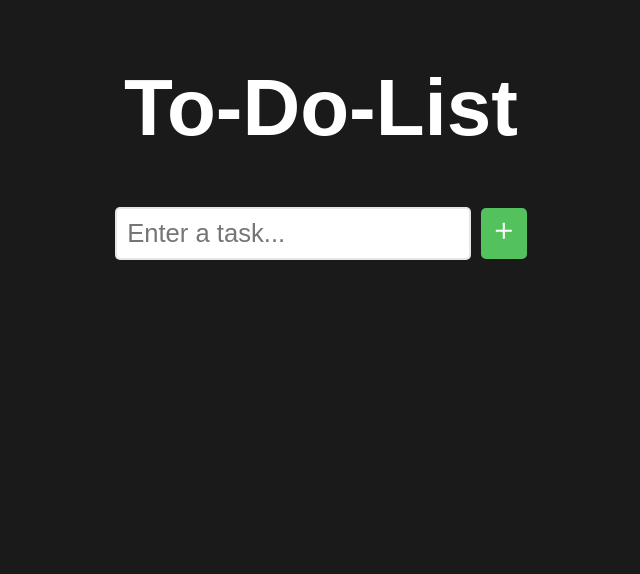
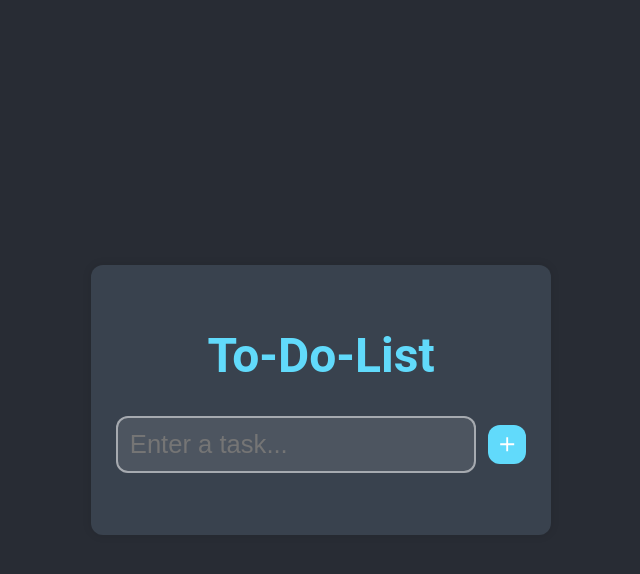
Before and after one commit to Bastyze98/To-Do-List, a React (Vite) app: page / in a window 1280 px wide. Shown: the top 574 px of the page, without its empty margins (319-959 px from the left). Built offline with nearby package versions, Linux system fonts and the light colour scheme.

Commit message:
removed the checkboxes and 'delete' buttons, changed the entire style

```diff
--- a/src/TaskInput.jsx
+++ b/src/TaskInput.jsx
@@ -12,7 +12,7 @@ const TaskInput = ({
   cancelEdit,
 }) => {
   return (
-    <div className="input-add-update-cancel">
+    <div className="input-buttons">
       <input
         type="text"
         placeholder="Enter a task..."
--- a/src/TaskList.jsx
+++ b/src/TaskList.jsx
@@ -1,9 +1,8 @@
-import { useRef, useState } from "react";
+import { useRef } from "react";
 import { SlArrowUp } from "react-icons/sl";
 import { SlArrowDown } from "react-icons/sl";
 import { LuPencilLine } from "react-icons/lu";
 import { FaRegTrashCan } from "react-icons/fa6";
-import { IoSkullOutline } from "react-icons/io5";
 
 import PropTypes from "prop-types";
 
@@ -18,26 +17,26 @@ const TaskList = ({
   const dragPerson = useRef(0);
   const draggedOverPerson = useRef(0);
 
-  const [selectedTasks, setSelectedTasks] = useState([]);
+  // const [selectedTasks, setSelectedTasks] = useState([]);
 
-  function toggleTaskSelection(index) {
-    setSelectedTasks((prevTask) => {
-      const isSelected = prevTask.includes(index);
-      if (isSelected) {
-        return prevTask.filter((selected) => selected !== index);
-      } else {
-        return [...prevTask, index];
-      }
-    });
-  }
+  // function toggleTaskSelection(index) {
+  //   setSelectedTasks((prevTask) => {
+  //     const isSelected = prevTask.includes(index);
+  //     if (isSelected) {
+  //       return prevTask.filter((selected) => selected !== index);
+  //     } else {
+  //       return [...prevTask, index];
+  //     }
+  //   });
+  // }
 
-  function deleteSelectedItems() {
-    const updatedTasks = tasks.filter(
-      (_, index) => !selectedTasks.includes(index)
-    );
-    setTasks(updatedTasks);
-    setSelectedTasks([]);
-  }
+  // function deleteSelectedItems() {
+  //   const updatedTasks = tasks.filter(
+  //     (_, index) => !selectedTasks.includes(index)
+  //   );
+  //   setTasks(updatedTasks);
+  //   setSelectedTasks([]);
+  // }
 
   function handleSort(e) {
     e.preventDefault();
@@ -49,10 +48,10 @@ const TaskList = ({
     setTasks(tasksClone);
   }
 
-  function deleteAllTasks() {
-    setTasks([]);
-    setSelectedTasks([]);
-  }
+  // function deleteAllTasks() {
+  //   setTasks([]);
+  //   setSelectedTasks([]);
+  // }
 
   return (
     <ol>
@@ -71,12 +70,12 @@ const TaskList = ({
           }}
           onDragEnd={handleSort}
         >
-          <input
+          {/* <input
             type="checkbox"
             checked={selectedTasks.includes(index)}
             onChange={() => toggleTaskSelection(index)}
             onClick={(e) => e.stopPropagation()}
-          />
+          /> */}
           <div className="arrows">
             <button
               className="btn move-button"
@@ -116,7 +115,7 @@ const TaskList = ({
           </div>
         </li>
       ))}
-      {selectedTasks.length > 0 && (
+      {/* {selectedTasks.length > 0 && (
         <button className="btn delete-button" onClick={deleteSelectedItems}>
           Delete Selected Items
         </button>
@@ -129,7 +128,7 @@ const TaskList = ({
         >
           <IoSkullOutline />
         </button>
-      )}
+      )} */}
     </ol>
   );
 };
--- a/src/styles.css
+++ b/src/styles.css
@@ -1,146 +1,126 @@
 body {
-  background-color: hsl(0, 0%, 10%);
+  font-family: "Roboto", sans-serif;
+  background-color: #282c34;
+  color: #fff;
+  margin: 0;
+  display: flex;
+  justify-content: center;
+  align-items: center;
+  height: 100vh;
 }
 
 .to-do-list {
-  font-family: Arial, sans-serif;
-  display: flex;
-  flex-direction: column;
-  align-items: center;
+  background-color: #39424e;
+  border-radius: 12px;
+  box-shadow: 0 0 10px rgba(0, 0, 0, 0.1);
+  padding: 30px;
+  width: 400px;
 }
 
 h1 {
-  font-size: 5rem;
-  color: white;
+  font-size: 3rem;
+  color: #61dafb;
+  text-align: center;
 }
 
 .btn {
-  color: white;
-  font-weight: bold;
+  display: flex;
+  justify-content: center;
+  align-items: center;
+  color: #fff;
   border: none;
   cursor: pointer;
-  border-radius: 5px;
-  padding: 10px;
+  border-radius: 12px;
+  padding: 8px;
   transition: background-color 0.5s ease;
+}
+
+.add-button,
+.edit-button,
+.cancel-button,
+.delete-button {
+  font-size: 1.4rem;
+  padding: 8px;
+}
+
+.add-button {
+  background-color: #61dafb;
+}
+
+.add-button:hover {
+  background-color: #4fa3d1;
+}
+
+.delete-button {
+  background-color: #ff5e5e;
+}
+
+.delete-button:hover {
+  background-color: #d13c3c;
+}
+
+.move-button {
+  background-color: #ffbf3b;
+  border-radius: 50%;
+}
+
+.move-button:hover {
+  background-color: #d1a032;
+}
+
+.edit-button {
+  background-color: hsl(240, 50%, 50%);
+}
+
+.edit-button:hover {
+  background-color: hsl(240, 50%, 40%);
+}
+
+.cancel-button {
+  background-color: #757575;
+}
+
+.cancel-button:hover {
+  background-color: #616161;
+}
+
+.edit-mode:focus {
+  outline: 2px solid #4c2a8e;
+}
+
+.add-mode:focus {
+  outline: 2px solid #61dafb;
+}
+
+.empty-list {
+  color: #ccc;
+  font-family: sans-serif;
+  font-size: 1.2rem;
 }
 
 .arrows {
   display: flex;
   flex-direction: column;
   align-items: center;
-  justify-content: center;
-  gap: 5px;
-}
-
-.add-button {
-  background-color: hsl(125, 47%, 54%);
-}
-
-.add-button:hover {
-  background-color: hsl(125, 47%, 44%);
-}
-
-.delete-button {
-  background-color: hsl(10, 90%, 50%);
-}
-
-.delete-button:hover {
-  background-color: hsl(10, 90%, 40%);
-}
-
-.move-button {
-  background-color: hsl(207, 90%, 64%);
-  /* background-color: #d9d9d9; */
-  border-radius: 50%;
-}
-
-.move-button:hover {
-  background-color: hsl(207, 90%, 54%);
-}
-
-.edit-button {
-  background-color: hsl(30, 100%, 55%);
-}
-
-.edit-button:hover {
-  background-color: hsl(30, 100%, 45%);
-}
-
-.cancel-button {
-  background-color: hsl(0, 0%, 35%);
-}
-.cancel-button:hover {
-  background-color: hsl(0, 0%, 45%);
-}
-
-.edit-mode:focus {
-  outline: 3px solid hsl(30, 100%, 45%);
-}
-
-.add-mode:focus {
-  outline: 3px solid hsl(125, 47%, 54%);
-}
-
-.empty-list {
-  color: hsl(0, 0%, 97%);
-  font-family: sans-serif;
-  font-size: 1.2rem;
-}
-
-.edit-delete {
-  display: flex;
-  gap: 5px;
+  gap: 6px;
 }
 
 input[type="text"] {
   font-size: 1.6rem;
-  padding: 10px;
-  border: 2px solid hsla(0, 0%, 80%, 0.5);
-  border-radius: 5px;
-  color: hsla(0, 0%, 0%, 0.5);
-}
-
-input[type="checkbox"] {
-  appearance: none;
-  -webkit-appearance: none;
-  -moz-appearance: none;
-  width: 20px;
-  height: 20px;
-  border: 2px solid hsla(0, 0%, 80%, 0.5);
-  border-radius: 3px;
-  margin-right: 10px;
-  cursor: pointer;
-  transition: border 0.3s ease;
-}
-
-input[type="checkbox"]:hover {
-  border-color: hsla(0, 0%, 70%, 0.8);
-}
-
-input[type="checkbox"]:focus {
+  padding: 12px;
+  border: 2px solid rgba(255, 255, 255, 0.5);
+  border-radius: 12px;
+  color: #fff;
+  background-color: rgba(255, 255, 255, 0.1);
   outline: none;
-  border-color: hsl(207, 90%, 54%);
-  box-shadow: 0 0 5px rgba(50, 115, 220, 0.8);
-}
-
-input[type="checkbox"]:checked {
-  background-color: hsl(207, 90%, 64%);
-  border-color: hsl(207, 90%, 54%);
-}
-
-.add-button,
-.edit-button,
-.cancel-button,
-.delete-button {
-  font-size: 1.6rem;
-  padding: 10px;
+  transition: border-color 0.3s ease, background-color 0.3s ease;
 }
 
 ol {
   list-style: none;
   display: flex;
   flex-direction: column;
-  gap: 20px;
+  gap: 18px;
   padding: 0;
 }
 
@@ -148,42 +128,59 @@ li {
   display: flex;
   align-items: center;
   justify-content: space-between;
-  gap: 50px;
-  font-size: 2rem;
+  gap: 20px;
+  font-size: 1.8rem;
   font-weight: bold;
   background-color: hsl(0, 0%, 97%);
-  border: 3px solid hsla(0, 0%, 85%, 0.75);
+  border: 2px solid hsla(0, 0%, 85%, 0.75);
   padding: 15px;
-  border-radius: 7px;
+  border-radius: 10px;
   position: relative;
+  word-break: break-word;
+  white-space: pre-wrap;
+  transition: all 0.3s ease-in-out;
 }
 
-/* li:active {
-  user-select: none;
-} */
+li:hover {
+  transform: scale(1.03);
+  box-shadow: 0 4px 8px rgba(0, 0, 0, 0.1);
+}
 
-li::before {
+.arrows::before {
   content: "";
   position: absolute;
   top: 10px;
   bottom: 10px;
-  left: 70px;
-  width: 2px;
-  background-color: black;
+  left: 55px;
+  width: 1px;
+  background-color: #c5c5c5;
 }
+
 .text {
   flex-grow: 1;
   display: flex;
   align-items: center;
+  /* justify-content: center; */
+  overflow: hidden;
+  text-overflow: ellipsis;
+  color: grey;
 }
 
-.input-add-update-cancel {
+.input-buttons {
   display: flex;
+  justify-content: center;
   align-items: center;
-  gap: 10px;
+  gap: 12px;
 }
 
-.update-cancel {
+.update-cancel,
+.edit-delete {
   display: flex;
-  gap: 10px;
+  gap: 6px;
 }
+
+/* .move-button {
+  display: flex;
+  justify-content: center;
+  align-items: center;
+} */
```
